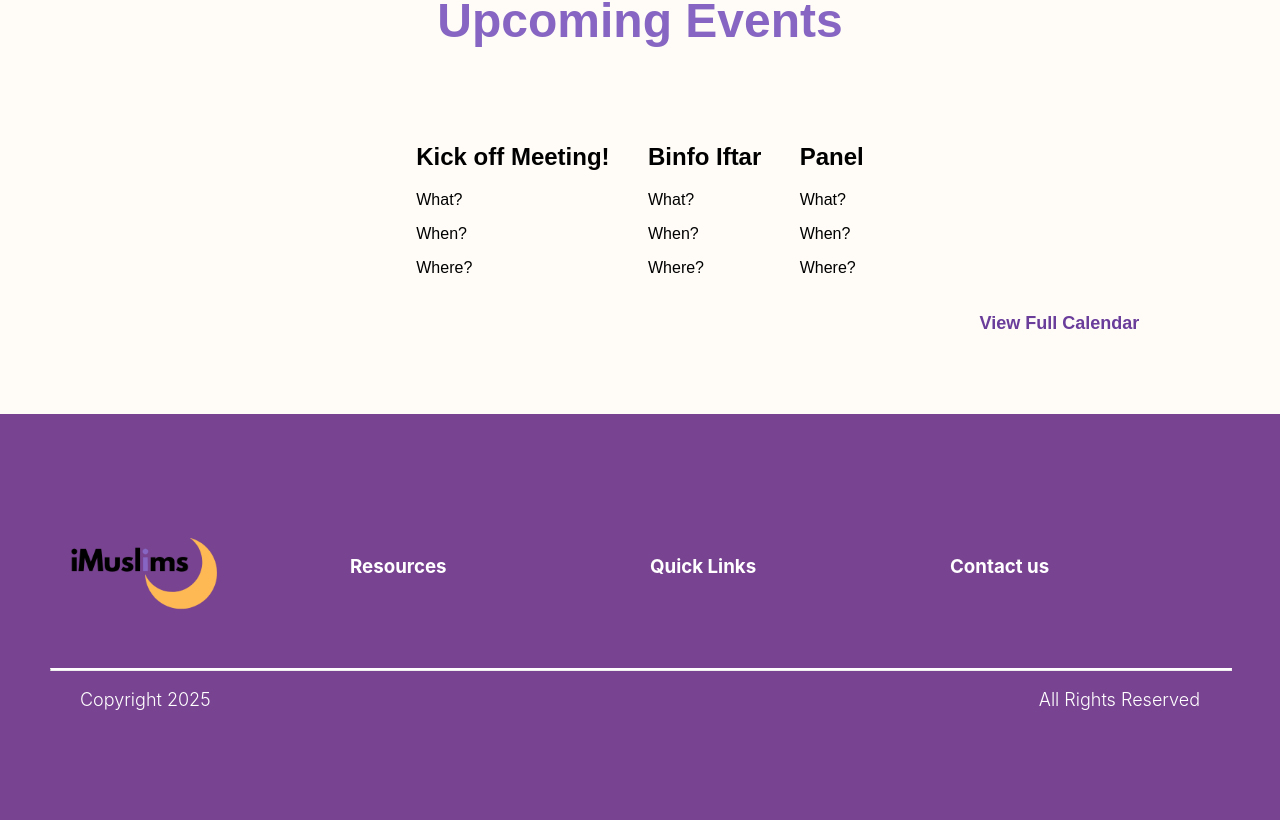
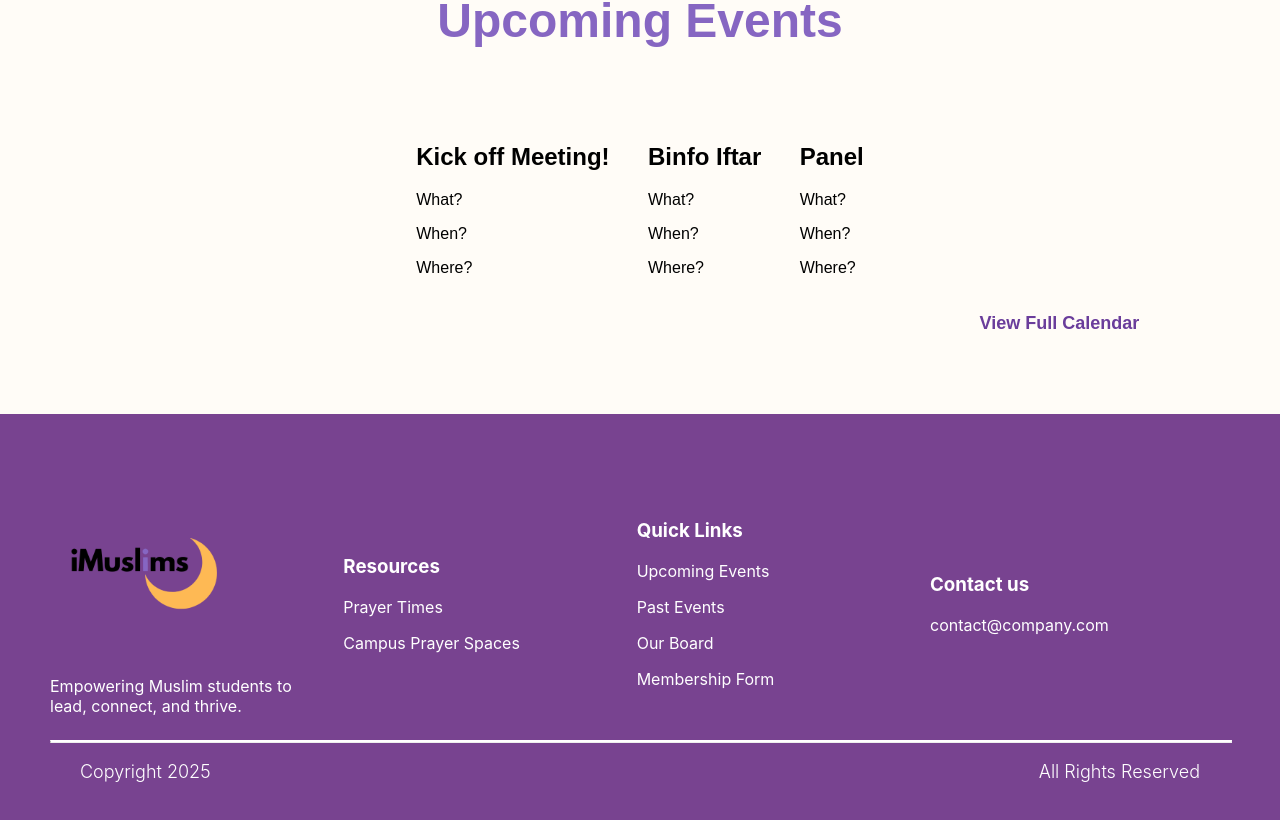
Before and after one commit to JimmyALiu/iMuslims, a Next.js app: page / in a window 1280 px wide. Shown: the part 1251-2071 px from the top of the page. Built offline with nearby package versions, Linux system fonts and the light colour scheme; a web font is replaced by a local one.

Commit message:
Add footer content.

```diff
--- a/src/components/Footer.jsx
+++ b/src/components/Footer.jsx
@@ -7,18 +7,33 @@ export default function Footer() {
             <div className={styles.footerInfo}>
                 <div>
                     <img src='/imuslims-logo-transparent.png' className={styles.footerLogo} alt='imuslims logo' />
+                    <p>Empowering Muslim students to lead, connect, and thrive.</p>
                 </div>
 
                 <div>
                     <h3>Resources</h3>
+                    <p>Prayer Times</p>
+                    <p>Campus Prayer Spaces</p>
                 </div>
 
                 <div>
                     <h3>Quick Links</h3>
+                    <p>Upcoming Events</p>
+                    <p>Past Events</p>
+                    <p>Our Board</p>
+                    <p>Membership Form</p>
                 </div>
 
                 <div>
                     <h3>Contact us</h3>
+                    <div>
+                        <i className="fa-regular fa-envelope"></i>
+                        <p>contact@company.com</p>
+                    </div>
+                    <div>
+                        <i className="fa-brands fa-instagram"></i>
+                        <i className="fa-brands fa-linkedin-in"></i>
+                    </div>
                 </div>
             </div>
             <hr className={styles.divider} />
```
